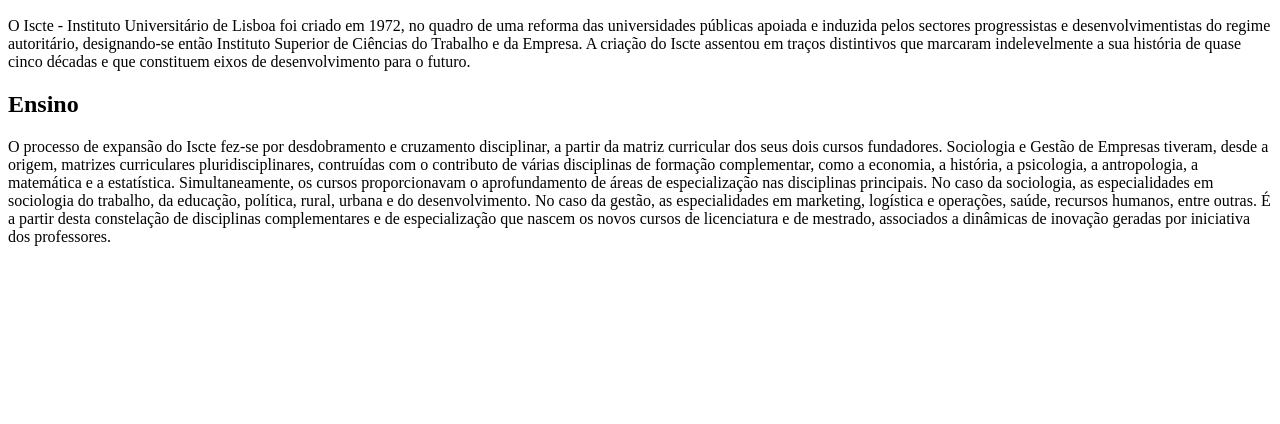
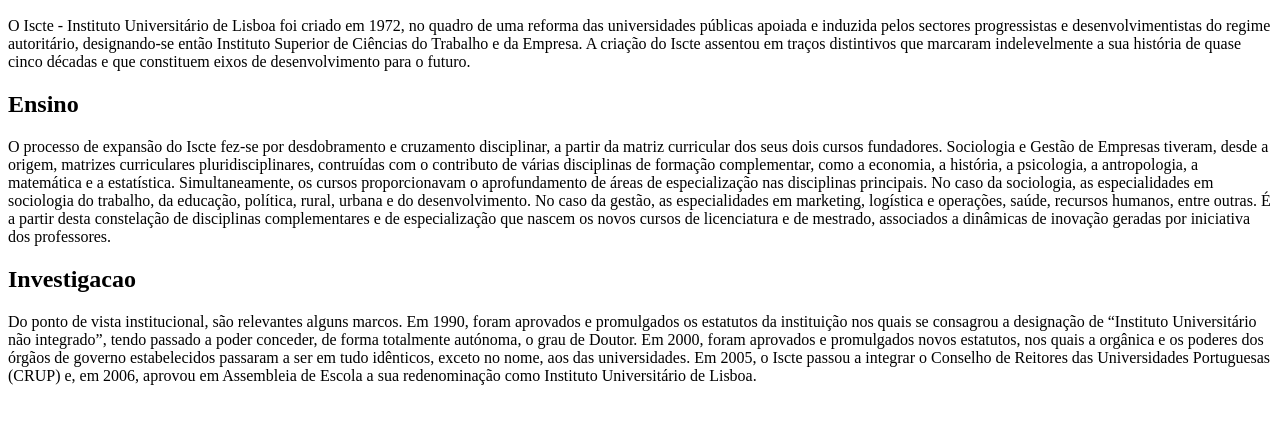
Before and after one commit to andre-santos-pt/workshopgit, a plain HTML site: page index.html in a window 1280 px wide. Shown: the part 96-520 px from the top of the page. Drawn offline with Linux system fonts and the light colour scheme.

Commit message:
sec investigacao

```diff
--- a/index.html
+++ b/index.html
@@ -9,4 +9,9 @@
 
 <h2>Ensino</h2>
 O processo de expansão do Iscte fez-se por desdobramento e cruzamento disciplinar, a partir da matriz curricular dos seus dois cursos fundadores. Sociologia e Gestão de Empresas tiveram, desde a origem, matrizes curriculares pluridisciplinares, contruídas com o contributo de várias disciplinas de formação complementar, como a economia, a história, a psicologia, a antropologia, a matemática e a estatística. Simultaneamente, os cursos proporcionavam o aprofundamento de áreas de especialização nas disciplinas principais. No caso da sociologia, as especialidades em sociologia do trabalho, da educação, política, rural, urbana e do desenvolvimento. No caso da gestão, as especialidades em marketing, logística e operações, saúde, recursos humanos, entre outras. É a partir desta constelação de disciplinas complementares e de especialização que nascem os novos cursos de licenciatura e de mestrado, associados a dinâmicas de inovação geradas por iniciativa dos professores.
+
+
+<h2>Investigacao</h2>
+
+Do ponto de vista institucional, são relevantes alguns marcos. Em 1990, foram aprovados e promulgados os estatutos da instituição nos quais se consagrou a designação de “Instituto Universitário não integrado”, tendo passado a poder conceder, de forma totalmente autónoma, o grau de Doutor. Em 2000, foram aprovados e promulgados novos estatutos, nos quais a orgânica e os poderes dos órgãos de governo estabelecidos passaram a ser em tudo idênticos, exceto no nome, aos das universidades. Em 2005, o Iscte passou a integrar o Conselho de Reitores das Universidades Portuguesas (CRUP) e, em 2006, aprovou em Assembleia de Escola a sua redenominação como Instituto Universitário de Lisboa.
 </html>
```
